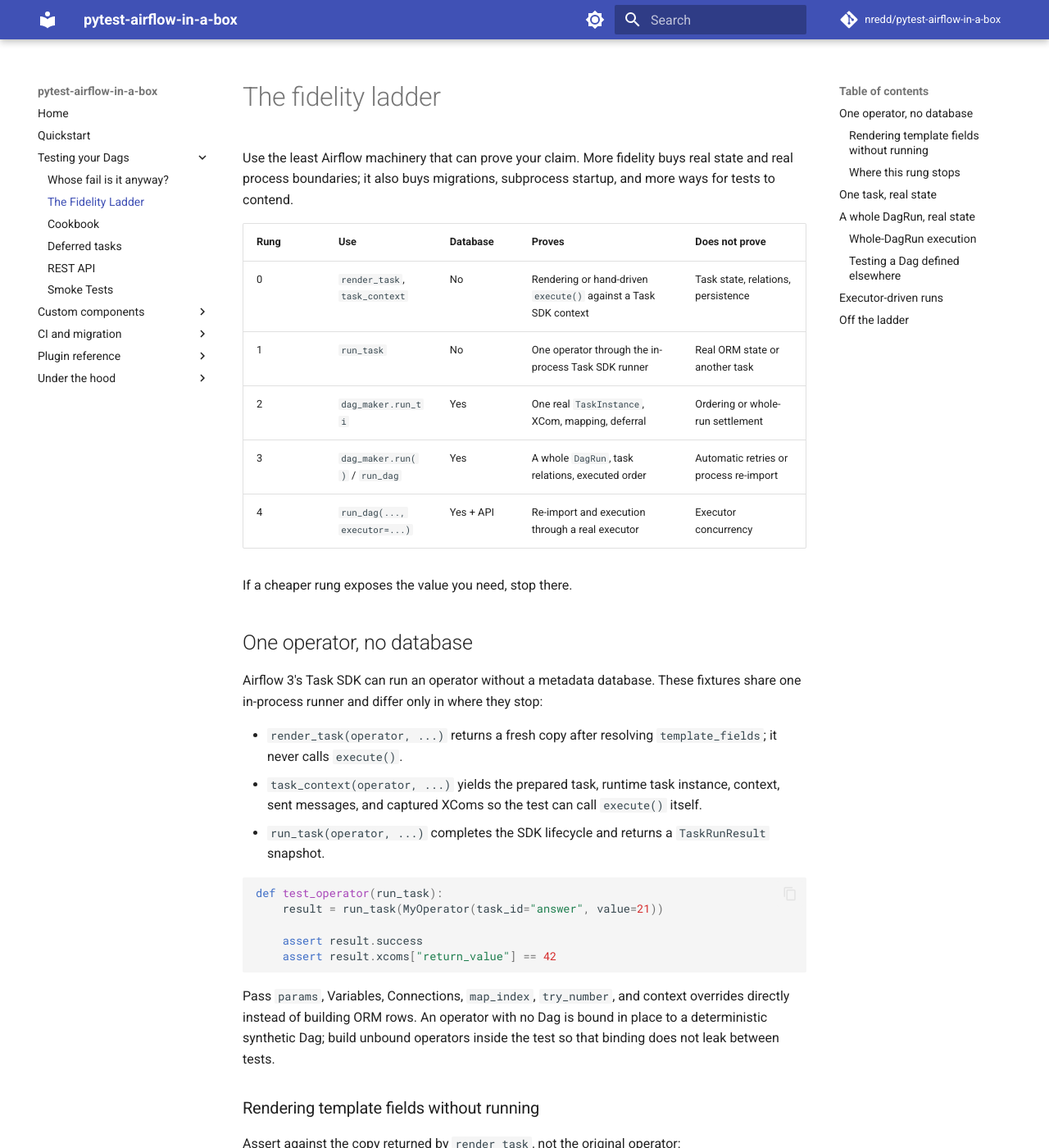
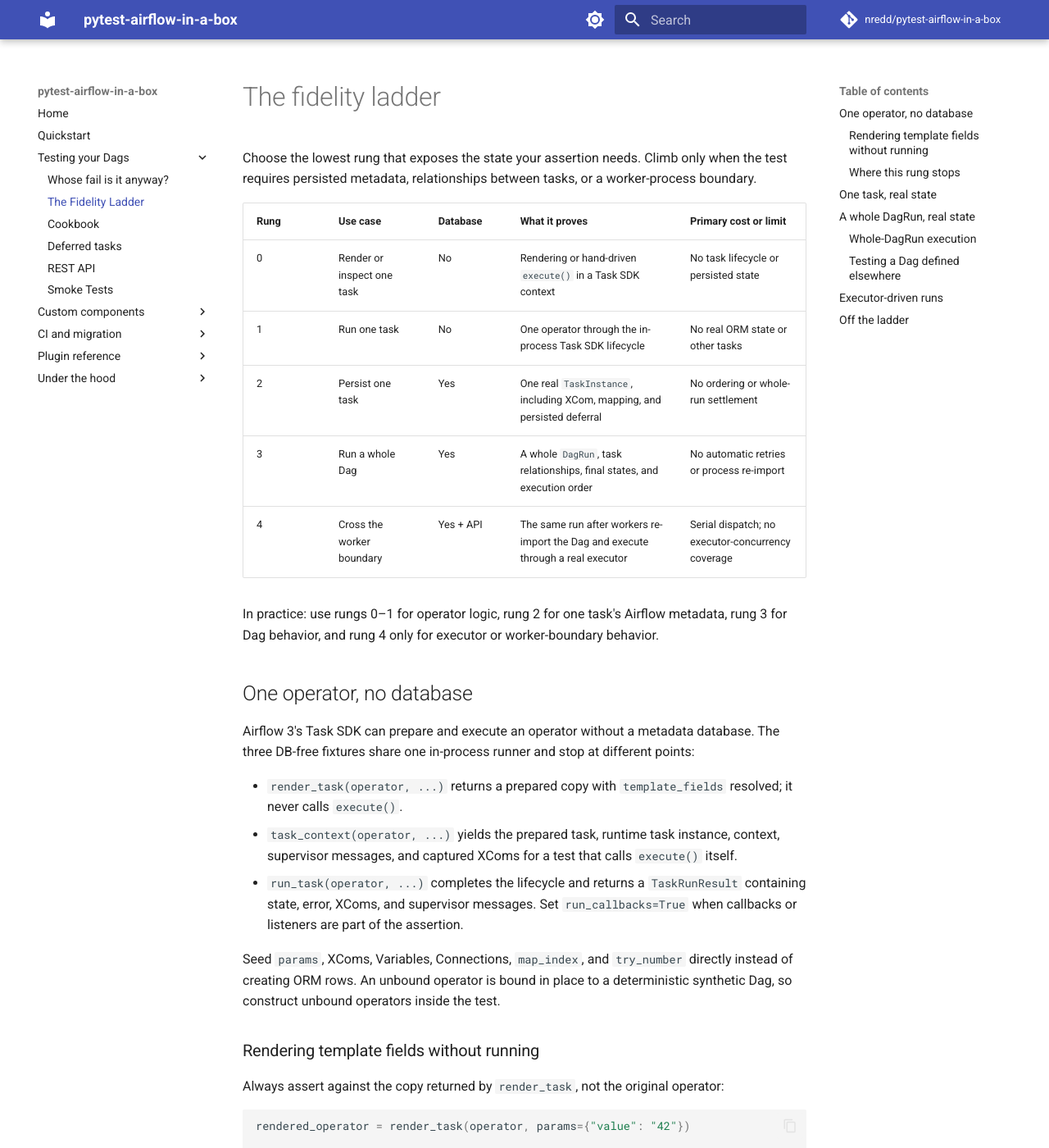
Before and after one commit to nredd/pytest-airflow-in-a-box, an MkDocs documentation site: the page built from docs/guide/ladder.md, in a window 1280 px wide and 1400 px high. Shown: the whole window at 82% size. Built offline with MkDocs 1.6.1 and Material for MkDocs 9.7.7, drawn with Linux system fonts in a browser that asks for light colours; comment, search, counter and statistics services are not loaded; some of the changed text lies outside the part shown.

Commit message:
docs: streamline fidelity ladder

````diff
--- a/docs/guide/ladder.md
+++ b/docs/guide/ladder.md
@@ -1,114 +1,86 @@
 # The fidelity ladder
 
-Use the least Airflow machinery that can prove your claim. More fidelity buys real state and
-real process boundaries; it also buys migrations, subprocess startup, and more ways for tests
-to contend.
+Choose the lowest rung that exposes the state your assertion needs. Climb only when the test
+requires persisted metadata, relationships between tasks, or a worker-process boundary.
 
-| Rung | Use | Database | Proves | Does not prove |
+| Rung | Use case | Database | What it proves | Primary cost or limit |
 | --- | --- | --- | --- | --- |
-| 0 | `render_task`, `task_context` | No | Rendering or hand-driven `execute()` against a Task SDK context | Task state, relations, persistence |
-| 1 | `run_task` | No | One operator through the in-process Task SDK runner | Real ORM state or another task |
-| 2 | `dag_maker.run_ti` | Yes | One real `TaskInstance`, XCom, mapping, deferral | Ordering or whole-run settlement |
-| 3 | `dag_maker.run()` / `run_dag` | Yes | A whole `DagRun`, task relations, executed order | Automatic retries or process re-import |
-| 4 | `run_dag(..., executor=...)` | Yes + API | Re-import and execution through a real executor | Executor concurrency |
+| 0 | Render or inspect one task | No | Rendering or hand-driven `execute()` in a Task SDK context | No task lifecycle or persisted state |
+| 1 | Run one task | No | One operator through the in-process Task SDK lifecycle | No real ORM state or other tasks |
+| 2 | Persist one task | Yes | One real `TaskInstance`, including XCom, mapping, and persisted deferral | No ordering or whole-run settlement |
+| 3 | Run a whole Dag | Yes | A whole `DagRun`, task relationships, final states, and execution order | No automatic retries or process re-import |
+| 4 | Cross the worker boundary | Yes + API | The same run after workers re-import the Dag and execute through a real executor | Serial dispatch; no executor-concurrency coverage |
 
-If a cheaper rung exposes the value you need, stop there.
+In practice: use rungs 0–1 for operator logic, rung 2 for one task's Airflow metadata, rung 3
+for Dag behavior, and rung 4 only for executor or worker-boundary behavior.
 
 ## One operator, no database
 
-Airflow 3's Task SDK can run an operator without a metadata database. These fixtures share one
-in-process runner and differ only in where they stop:
+Airflow 3's Task SDK can prepare and execute an operator without a metadata database. The
+three DB-free fixtures share one in-process runner and stop at different points:
 
-- `render_task(operator, ...)` returns a fresh copy after resolving `template_fields`; it never
-  calls `execute()`.
-- `task_context(operator, ...)` yields the prepared task, runtime task instance, context, sent
-  messages, and captured XComs so the test can call `execute()` itself.
-- `run_task(operator, ...)` completes the SDK lifecycle and returns a `TaskRunResult` snapshot.
+- `render_task(operator, ...)` returns a prepared copy with `template_fields` resolved; it
+  never calls `execute()`.
+- `task_context(operator, ...)` yields the prepared task, runtime task instance, context,
+  supervisor messages, and captured XComs for a test that calls `execute()` itself.
+- `run_task(operator, ...)` completes the lifecycle and returns a `TaskRunResult` containing
+  state, error, XComs, and supervisor messages. Set `run_callbacks=True` when callbacks or
+  listeners are part of the assertion.
 
-```python
-def test_operator(run_task):
-    result = run_task(MyOperator(task_id="answer", value=21))
-
-    assert result.success
-    assert result.xcoms["return_value"] == 42
-```
-
-Pass `params`, Variables, Connections, `map_index`, `try_number`, and context overrides directly
-instead of building ORM rows. An operator with no Dag is bound in place to a deterministic
-synthetic Dag; build unbound operators inside the test so that binding does not leak between
-tests.
+Seed `params`, XComs, Variables, Connections, `map_index`, and `try_number` directly instead of
+creating ORM rows. An unbound operator is bound in place to a deterministic synthetic Dag, so
+construct unbound operators inside the test.
 
 ### Rendering template fields without running
 
-Assert against the copy returned by `render_task`, not the original operator:
+Always assert against the copy returned by `render_task`, not the original operator:
 
 ```python
-from pytest_airflow_in_a_box.matchers import rendered
-
 rendered_operator = render_task(operator, params={"value": "42"})
 
-assert rendered(query="SELECT 42") == rendered_operator
+assert rendered_operator.query == "SELECT 42"
 ```
 
-Use `context_overrides` for keys outside the usual params, Variables, and Connections. Use
-`task_context(..., render=False)` when the operator deliberately renders inside `execute()`;
-always drive `tc.task`, which is the prepared execution copy.
+Use `context_overrides` for context keys outside the dedicated seed arguments. Use
+`task_context(..., render=False)` when the operator renders inside `execute()`, and always call
+the prepared `handle.task` rather than the original operator.
 
 ### Where this rung stops
 
-The runner supplies a faithful Task SDK message loop, not a database in disguise. It does not
-provide real ORM rows, cross-task XCom, asset persistence, task dependencies, callbacks,
-deferral persistence, or scheduler decisions. Unsupported supervisor calls may resolve to
-`None` and fail where the SDK dereferences them. When the assertion needs real state, climb to
-`dag_maker.run_ti`.
+The fake supervisor implements the Task SDK message loop; it does not create ORM rows. These
+fixtures cannot prove cross-task XCom, asset persistence, dependencies, deferral persistence,
+or scheduler decisions. An unsupported supervisor request may return `None` and fail when the
+SDK uses it. Move to `dag_maker.run_ti` when the assertion needs real metadata.
 
 All three fixtures are Airflow 3.x only. On Airflow 2.x, use `dag_maker.run_ti`.
 
 ## One task, real state
 
-`dag_maker.run_ti` executes one task instance against real metadata: a persisted `DagRun`, real
-XCom rows, mapped expansion at a chosen `map_index`, and deferral through a `Trigger` row.
+`dag_maker.run_ti` executes one task instance against the metadata database. Use it when the
+assertion needs a persisted `DagRun`, ORM `TaskInstance`, real XCom rows, a selected mapped
+instance, or a persisted `Trigger` row.
 
-```python
-from airflow.utils.state import TaskInstanceState
-
-
-def test_task(dag_maker):
-    with dag_maker():
-
-        @task
-        def answer():
-            return 42
-
-        answer()
-
-    ti = dag_maker.run_ti("answer")
-
-    assert ti.state == TaskInstanceState.SUCCESS
-    assert ti.xcom_pull(task_ids="answer", session=dag_maker.session) == 42
-```
-
-Pass `run_triggerer=True` to fire and resume a persisted custom trigger. Pass a previously
-created `DagRun` when the test needs explicit logical dates or relations between runs. This
-rung still executes one instance, so it cannot establish ordering or show how downstream
-states settle.
+Pass `run_triggerer=True` to fire and resume one persisted custom trigger. Pass an existing
+`DagRun` when logical dates or relationships between runs matter. This rung still executes
+only the selected instance: it cannot prove task ordering or how downstream states settle.
 
 ## A whole DagRun, real state
 
-`dag_maker.run()` executes a Dag authored in the test. `run_dag()` adopts a Dag from `dag_bag`
-and proves the real file under its real `dag_id`. Both return the same inert `DagRunResult`:
+Use `dag_maker.run()` for a Dag authored inside the test. Use `run_dag()` for a Dag loaded from
+the repository with `dag_bag`. Both persist and execute a real `DagRun`, then return the same
+inert `DagRunResult` with:
 
-- `success` and final `state`
-- per-task `states`, `xcoms`, and captured `errors`
-- `order`, the sequence tasks actually executed
-- `tis`, `dag_run`, and `result[task_id]` access
+- final run `state` and `success`;
+- per-task states, XComs, errors, and ORM task instances;
+- `order`, the sequence of task instances actually executed;
+- `dag_run` and `result[task_id]` access.
 
-Mapped task keys expand as `double[0]`, `double[1]`, and so on. Failure is captured the way the
-scheduler captures it: a raising task lands in `errors`, blocked downstream tasks become
-`upstream_failed`, and `success` follows Airflow's leaf-task semantics. Assert `not
-result.errors` when “no task raised” is the requirement.
+Mapped instances use keys such as `double[0]`. A raising task is recorded in `errors`, blocked
+downstream tasks settle through Airflow's trigger-rule semantics, and `success` follows
+Airflow's leaf-task rule. Assert `not result.errors` when the contract is specifically that no
+task body raised.
 
-The matchers make a whole-run contract readable:
+Outcome matchers keep a complete run contract compact:
 
 ```python
 from pytest_airflow_in_a_box.matchers import failed, succeeded, upstream_failed
@@ -120,70 +92,64 @@
 }
 ```
 
-Also available: `skipped()`, `deferred()`, and `not_run()`. The mapping must cover every task
-instance.
+The mapping must cover every task instance. `skipped()`, `deferred()`, and `not_run()` are also
+available.
 
 ### Whole-DagRun execution
 
-Every task instance is attempted exactly once. A retry-configured failure settles
-`up_for_retry`; it is not automatically requeued, and the run remains `running`. Use the
-[retry recipe](cookbook.md#retry-behavior) when retry behavior itself is the subject, or seed a
-synthetic `try_number` with `run_task` for attempt-dependent logic.
+Each task instance receives at most one attempt. A retry-configured failure settles
+`up_for_retry`, is not requeued, and leaves the run non-terminal. Use the
+[retry recipe](cookbook.md#retry-behavior) to drive another attempt explicitly, or seed
+`try_number` with `run_task` when only attempt-dependent logic matters.
 
-`dag_maker` uses deterministic upstream-compatible defaults: a default UTC start date, bare
-`run_id="test"`, and the corresponding logical date. Multi-run tests must supply distinct run
-IDs and logical dates. The exact constructor and return contracts live in
-[Fixtures](../reference/fixtures.md) and the typed protocols in
-`pytest_airflow_in_a_box.types`.
+`dag_maker` supplies deterministic defaults, including a UTC start date and `run_id="test"`.
+Give multi-run tests distinct run IDs and logical dates. See [Fixtures](../reference/fixtures.md)
+for the full signatures and return contracts.
 
 ### Testing a Dag defined elsewhere
 
-Point `dag_bag` at the repository's Dag folder and pass one of its Dags to `run_dag`:
+Load the repository once with `dag_bag`, then pass the selected Dag to `run_dag`:
 
 ```python
 def test_orders_dag(dag_bag, run_dag):
     result = run_dag(dag_bag.dags["orders"])
 
     assert result.success
-    assert result["extract"].xcom == {"rows": 3}
+    assert result.order == ["extract", "load"]
 ```
 
-Because the persisted `dag_id` is real, tests running the same Dag concurrently on separate
-xdist workers can collide. Group them with `pytest.mark.xdist_group` and run
-`--dist loadgroup`; the marker is inert under plain `-n auto`. A serial process is safe because
-teardown completes before the next test starts. The database and cleanup model is documented
-under [Test Environments](../internals/test-environments.md#the-disposable-metadata-database).
+`run_dag` persists the Dag under its real `dag_id`. Tests that run the same ID concurrently on
+different xdist workers can collide; group them with `pytest.mark.xdist_group` and use
+`--dist loadgroup`. The marker has no effect under plain `-n auto`. Serial execution is safe
+because teardown completes before the next test starts.
 
 ## Executor-driven runs
 
-Pass `executor=` to `run_dag` when the test must prove that a task body survives re-import in a
-worker process and that a custom executor round-trips through Airflow's Task Execution API:
+Pass `executor=` only when the test must prove that workers can re-import the Dag and round-trip
+workloads through Airflow's Task Execution API:
 
 ```python
 result = run_dag(dag, executor="my_company.executors.MyExecutor")
 ```
 
 The value may be a registered alias, dotted path, executor class, or instance. The plugin
-starts its API server lazily and drives instances one at a time in dependency order so
-`result.order` remains meaningful.
+starts the API server lazily and dispatches instances one at a time in dependency order.
 
-Three boundaries matter:
+Keep these boundaries explicit:
 
-- The Dag must come from a file in the configured Dag folder; a test-body `dag_maker` Dag cannot
-  be imported by a subprocess.
-- `result.states` is authoritative, but `result.errors` is best-effort because exceptions occur
-  in the worker. Retain the run's log directory when you need the traceback.
-- Serial dispatch does not test the executor's own concurrency.
+- The Dag must come from a file inside the configured Dag folder. A `dag_maker` Dag defined in
+  the test cannot be re-imported by a worker.
+- `result.states` is authoritative. `result.errors` is best-effort because worker exceptions
+  live primarily in the retained task logs.
+- Serial dispatch does not exercise the executor's concurrency.
 
-`run_triggerer=` and `executor=` cannot be combined. A per-instance timeout defaults to 300
-seconds and is configured with `--airflow-executor-timeout`. This rung is Airflow 3.x only.
+`run_triggerer=` and `executor=` cannot be combined. The per-instance timeout defaults to 300
+seconds and is configured with `--airflow-executor-timeout`. Executor-driven runs require
+Airflow 3.x.
 
 ## Off the ladder
 
-[`run_trigger`](deferrable-operators.md) spans the DB-free and real-state rungs: it fires one
-trigger, while `run_triggerer=True` resumes a persisted task. The [REST API](rest-api.md) is a
-different axis for code that calls a live Airflow endpoint.
-
-[Smoke Tests](smoke-tests.md) vary breadth, not fidelity: they assert properties of the entire
-Dag corpus at parse time. Upstream harness compatibility is documented in
-[Us vs Them](../internals/tests-common-parity.md).
+[`run_trigger`](deferrable-operators.md) executes one trigger without a database;
+`run_triggerer=True` resumes a persisted deferred task. The [REST API](rest-api.md) is a
+separate axis for code that calls a live Airflow endpoint. [Smoke Tests](smoke-tests.md) expand
+breadth rather than fidelity by checking the entire Dag corpus at parse time.
````
